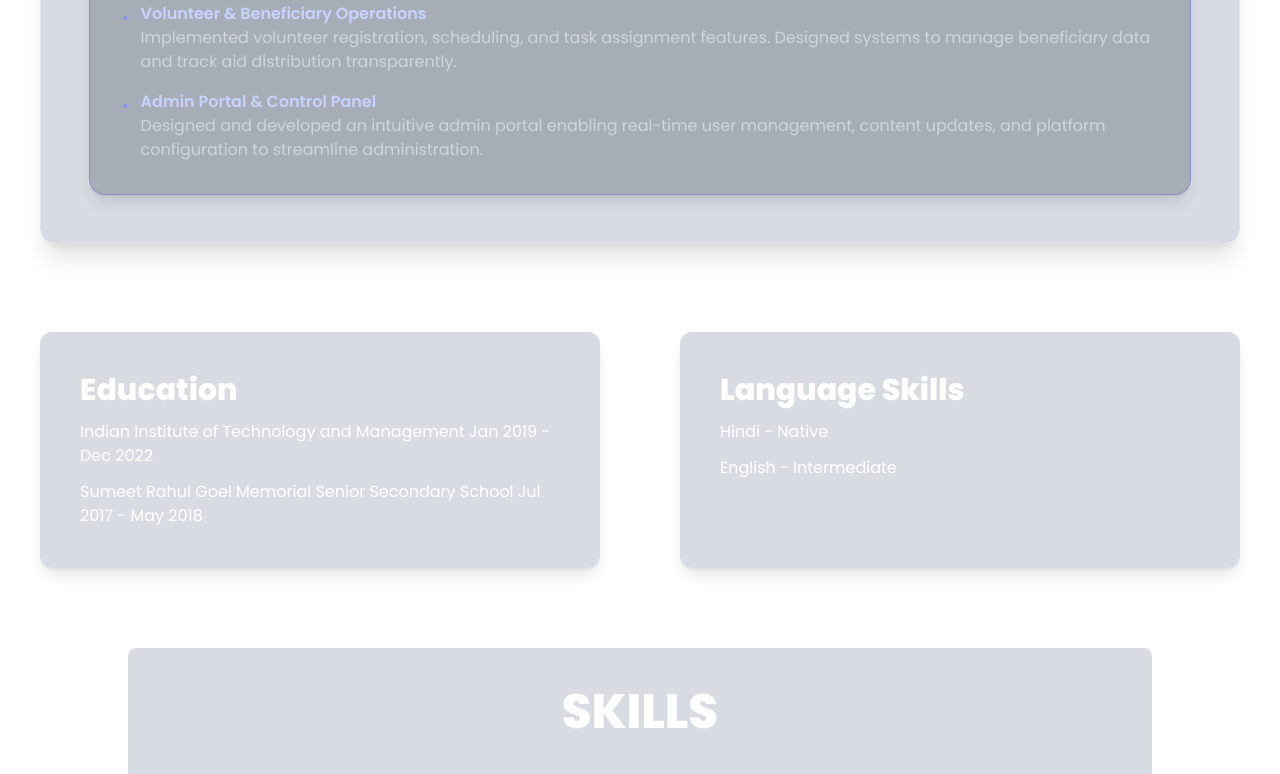
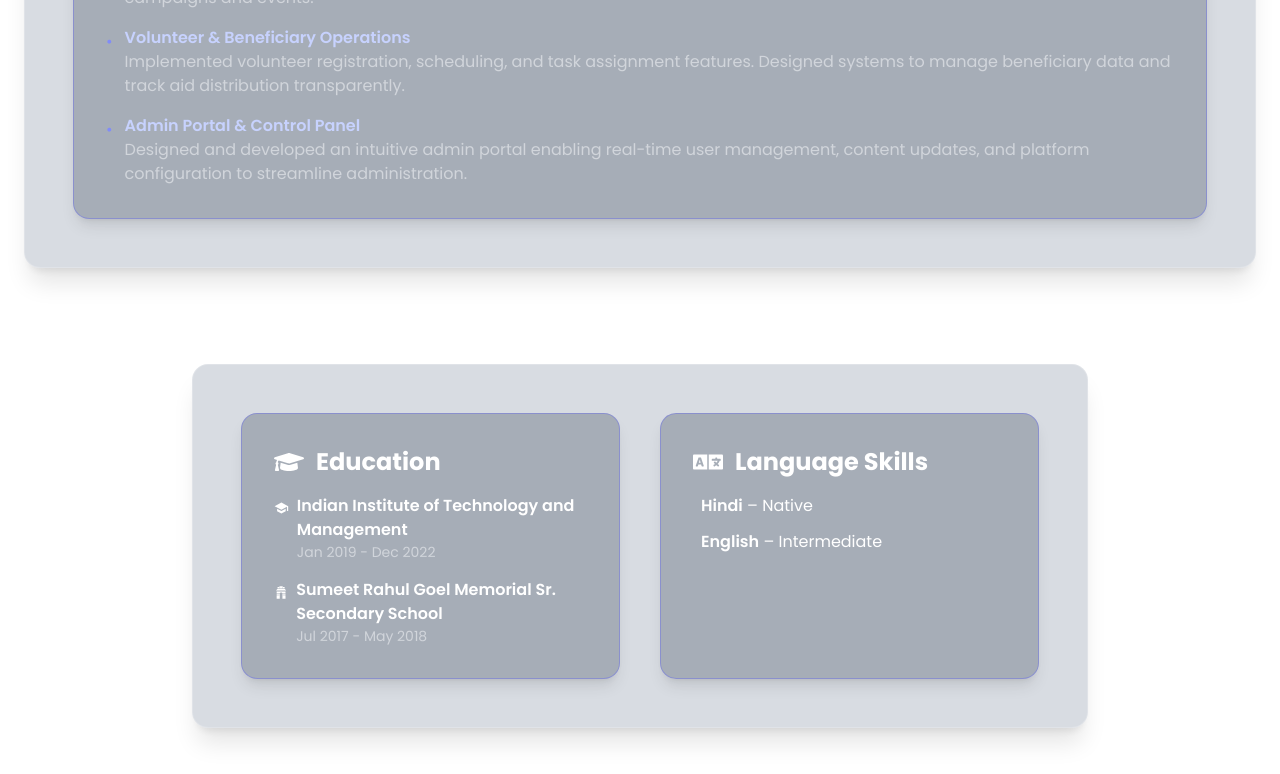
Before and after one commit to AnikaitShakya55/Project_Gallery, a React (Create React App) app: page / in a window 1280 px wide. Shown: the part 2000-2774 px from the top of the page. Built offline with nearby package versions, Linux system fonts and the light colour scheme.

Commit message:
fixing ui

```diff
--- /dev/null
+++ b/src/Components/About Page Data/EducationAndLanguage.js
@@ -0,0 +1,58 @@
+import { FaGraduationCap, FaLanguage } from "react-icons/fa";
+import { MdSchool } from "react-icons/md";
+import { GiIndiaGate } from "react-icons/gi";
+
+const EducationAndLanguage = () => {
+  return (
+    <section className="bg-slate-500 bg-opacity-25 p-2 md:p-12 my-12 rounded-2xl w-[95vw] md:w-[70vw] mx-auto font-sans text-gray-100 shadow-xl backdrop-blur-md border border-white/20">
+      <div className="lg:flex gap-10">
+        {/* Education Card */}
+        <article className="bg-slate-700 bg-opacity-30 rounded-2xl p-6 md:p-8 shadow-lg border border-indigo-500/40 hover:shadow-indigo-600/40 transition-shadow duration-300 min-w-60 w-full flex-1 mb-10 lg:mb-0">
+          <div className="flex items-center gap-3 mb-4">
+            <FaGraduationCap className="text-3xl text-white" />
+            <h2 className="text-2xl font-bold">Education</h2>
+          </div>
+          <div className="space-y-4">
+            <div className="flex items-start gap-2">
+              <MdSchool className="text-xl text-blue-300 mt-1" />
+              <div>
+                <p className="font-semibold">
+                  Indian Institute of Technology and Management
+                </p>
+                <p className="text-sm text-gray-300">Jan 2019 - Dec 2022</p>
+              </div>
+            </div>
+            <div className="flex items-start gap-2">
+              <GiIndiaGate className="text-xl text-green-300 mt-1" />
+              <div>
+                <p className="font-semibold">
+                  Sumeet Rahul Goel Memorial Sr. Secondary School
+                </p>
+                <p className="text-sm text-gray-300">Jul 2017 - May 2018</p>
+              </div>
+            </div>
+          </div>
+        </article>
+
+        {/* Language Skills Card */}
+        <article className="bg-slate-700 bg-opacity-30 rounded-2xl p-6 md:p-8 shadow-lg border border-indigo-500/40 hover:shadow-indigo-600/40 transition-shadow duration-300 w-full flex-1">
+          <div className="flex items-center gap-3 mb-4">
+            <FaLanguage className="text-3xl text-white" />
+            <h2 className="text-2xl font-bold">Language Skills</h2>
+          </div>
+          <ul className="space-y-3 pl-2">
+            <li>
+              <span className="font-semibold text-white">Hindi</span> – Native
+            </li>
+            <li>
+              <span className="font-semibold text-white">English</span> –
+              Intermediate
+            </li>
+          </ul>
+        </article>
+      </div>
+    </section>
+  );
+};
+
+export default EducationAndLanguage;
--- a/src/Components/About Page Data/ExperienceCard.js
+++ b/src/Components/About Page Data/ExperienceCard.js
@@ -64,8 +64,8 @@ const expArr = [
 
 const Experience = () => {
   return (
-    <section className=" bg-slate-500 bg-opacity-25 p-2 md:p-12 my-12 rounded-2xl max-w-7xl mx-auto font-sans text-gray-100 shadow-xl backdrop-blur-md border border-white/20">
-      <header className="text-center mb-14">
+    <section className=" bg-slate-500 bg-opacity-25 p-2 md:p-12 my-12 rounded-2xl max-w-7xl  font-sans text-gray-100 shadow-xl backdrop-blur-md border border-white/20">
+      <header className="text-center mb-5">
         <h1 className="text-4xl font-extrabold tracking-wide text-indigo-300 drop-shadow-md">
           EXPERIENCE
         </h1>
--- /dev/null
+++ b/src/Components/About Page Data/SkillsIcon.js
@@ -0,0 +1,49 @@
+import React from "react";
+import HtmlIcon from "../../Assests/html.png";
+import reactIcon from "../../Assests/atom.png";
+import cssIcon from "../../Assests/css-3.png";
+import javaIcon from "../../Assests/js.png";
+import nextIcon from "../../Assests/nextjs.png";
+import bootStrapIcon from "../../Assests/bootStrap.png";
+import nodeIcon from "../../Assests/nodejs.png";
+import tailwindIcon from "../../Assests/tailwind.png";
+import muiIcon from "../../Assests/muiLogo.png";
+import envIcon from "../../Assests/envLogo.png";
+
+const SkillsIcon = () => {
+  const iconStyle =
+    "h-14 w-14 md:h-16 md:w-16 transition-transform duration-200 hover:scale-110 drop-shadow-md";
+
+  const iconWrapper =
+    "w-20 h-20 flex items-center justify-center bg-white/5 rounded-lg";
+
+  return (
+    <section className="bg-slate-500 bg-opacity-25 p-2 md:p-12 my-12 rounded-2xl w-[95vw] md:w-[70vw] mx-auto font-sans text-gray-100 shadow-xl backdrop-blur-md border border-white/20">
+      <div className="flex justify-center mb-10">
+        <h1 className="text-4xl md:text-5xl font-extrabold tracking-wide">
+          SKILLS
+        </h1>
+      </div>
+
+      <div className="flex flex-wrap justify-center gap-8 md:gap-20">
+        {[HtmlIcon, cssIcon, javaIcon, reactIcon, nextIcon].map((icon, i) => (
+          <div key={i} className={iconWrapper}>
+            <img src={icon} alt={`Skill ${i}`} className={iconStyle} />
+          </div>
+        ))}
+      </div>
+
+      <div className="flex flex-wrap mt-4 mb-4 justify-center gap-8 md:gap-20">
+        {[nodeIcon, bootStrapIcon, tailwindIcon, muiIcon, envIcon].map(
+          (icon, i) => (
+            <div key={i + 5} className={iconWrapper}>
+              <img src={icon} alt={`Skill ${i + 5}`} className={iconStyle} />
+            </div>
+          )
+        )}
+      </div>
+    </section>
+  );
+};
+
+export default SkillsIcon;
--- a/src/Pages/AboutMe.js
+++ b/src/Pages/AboutMe.js
@@ -3,22 +3,14 @@ import { FaLinkedin } from "react-icons/fa6";
 import { FaGithub } from "react-icons/fa";
 import { RiInstagramFill } from "react-icons/ri";
 import myImg from "../Assests/akshxar.jpeg";
-import HtmlIcon from "../Assests/html.png";
-import reactIcon from "../Assests/atom.png";
-import cssIcon from "../Assests/css-3.png";
-import javaIcon from "../Assests/js.png";
-import nextIcon from "../Assests/nextjs.png";
-import bootStrapIcon from "../Assests/bootStrap.png";
-import nodeIcon from "../Assests/nodejs.png";
-import tailwindIcon from "../Assests/tailwind.png";
-import muiIcon from "../Assests/muiLogo.png";
-import envIcon from "../Assests/envLogo.png";
 import { Typewriter } from "react-simple-typewriter";
 import Experience from "../Components/About Page Data/ExperienceCard";
+import EducationAndLanguage from "../Components/About Page Data/EducationAndLanguage";
+import SkillsIcon from "../Components/About Page Data/SkillsIcon";
 
 const AboutMe = () => {
   return (
-    <div className="flex-col min-h-screen mx-10 mt-10">
+    <div className="flex flex-col items-center justify-center  min-h-screen  mt-10 px-3 sm:px-6 py-10">
       <div className="text-center px-3 sm:px-6 py-10 flex flex-col items-center">
         <h2 className="inline-block text-2xl sm:text-3xl md:text-4xl font-rubik py-4 px-6 sm:px-8 md:px-9 text-white bg-slate-500 bg-opacity-25 rounded-lg font-semibold">
           ANIKAIT SHAKYA
@@ -58,7 +50,7 @@ const AboutMe = () => {
           </p>
 
           {/* Short summary for mobile screens */}
-          <p className="block sm:hidden text-sm text-white font-source-code-pro leading-relaxed text-justify max-w-3xl mx-auto px-4">
+          <p className="block sm:hidden text-sm text-white font-source-code-pro leading-relaxed max-w-3xl mx-auto px-4">
             I'm a Full Stack Developer skilled in React.js, Node.js, and UI
             frameworks. Passionate about building clean, responsive apps with
             great UX.
@@ -103,94 +95,13 @@ const AboutMe = () => {
       <Experience />
 
       {/* EDUCATION */}
-      <section className="lg:flex h-auto rounded-lg gap-20">
-        <div className="text-left shadow-lg p-10 my-10 bg-slate-500 bg-opacity-25 rounded-xl flex-1">
-          <h1 className="text-3xl font-extrabold">Education</h1>
+      <EducationAndLanguage />
 
-          <p className="text-1xl pt-3">
-            Indian Institute of Technology and Management Jan 2019 - Dec 2022
-          </p>
-
-          <p className="text-1xl pt-3">
-            Sumeet Rahul Goel Memorial Senior Secondary School Jul 2017 - May
-            2018
-          </p>
-        </div>
-
-        <div className="text-left shadow-lg p-10 my-10 bg-slate-500 bg-opacity-25 rounded-xl flex-1">
-          <h1 className="text-3xl font-extrabold">Language Skills</h1>
-
-          <p className="text-1xl pt-3">Hindi - Native</p>
-
-          <p className="text-1xl pt-3">English - Intermediate</p>
-        </div>
-      </section>
-
-      {/* SKILLS */}
-      <section className="flex-col bg-slate-500 bg-opacity-25 p-5 my-10 rounded-lg max-w-screen-lg mx-auto">
-        <div className="flex justify-center gap-16 mt-5 mb-10">
-          <h1 className="text-5xl font-extrabold">SKILLS</h1>
-        </div>
-
-        <div className="flex flex-wrap justify-center gap-16">
-          <img
-            src={HtmlIcon}
-            className="h-8 transition-transform duration-150 hover:scale-75 sm:h-10 md:h-12 lg:h-14 xl:h-16"
-            alt="HTML Icon"
-          />
-          <img
-            src={cssIcon}
-            className="h-12 transition-transform duration-150 hover:scale-125 sm:h-10 md:h-12 lg:h-14 xl:h-16"
-            alt="CSS Icon"
-          />
-          <img
-            src={javaIcon}
-            className="h-12 transition-transform duration-150 hover:scale-75 sm:h-10 md:h-12 lg:h-14 xl:h-16"
-            alt="Java Icon"
-          />
-          <img
-            src={reactIcon}
-            className="h-12 transition-transform duration-150 hover:scale-125 sm:h-10 md:h-12 lg:h-14 xl:h-16"
-            alt="React Icon"
-          />
-          <img
-            src={nextIcon}
-            className="h-12 transition-transform duration-150 hover:scale-75 sm:h-10 md:h-12 lg:h-14 xl:h-16"
-            alt="Next.js Icon"
-          />
-        </div>
-
-        <div className="flex flex-wrap justify-center gap-16 mt-8">
-          <img
-            src={nodeIcon}
-            className="h-12 transition-transform duration-150 hover:scale-125 sm:h-10 md:h-12 lg:h-14 xl:h-16"
-            alt="node Icon"
-          />
-          <img
-            src={bootStrapIcon}
-            className="h-12 transition-transform duration-150 hover:scale-75 sm:h-10 md:h-12 lg:h-14 xl:h-16"
-            alt="Bootstrap Icon"
-          />
-          <img
-            src={tailwindIcon}
-            className="h-12 transition-transform duration-150 hover:scale-125 sm:h-10 md:h-12 lg:h-14 xl:h-16"
-            alt="Tailwind CSS Icon"
-          />
-          <img
-            src={muiIcon}
-            className="h-12 transition-transform duration-150 hover:scale-75 sm:h-10 md:h-12 lg:h-14 xl:h-16"
-            alt="MUI Icon"
-          />
-          <img
-            src={envIcon}
-            className="h-12 transition-transform duration-150 hover:scale-125 sm:h-10 md:h-12 lg:h-14 xl:h-16"
-            alt="Environment Icon"
-          />
-        </div>
-      </section>
+      {/* SKILLS ICON */}
+      <SkillsIcon />
 
       {/* TECHNICAL SKILLS */}
-      <section className="flex flex-col bg-slate-500 bg-opacity-25 p-8 mb-12 rounded-2xl max-w-5xl mx-auto shadow-lg backdrop-blur-sm">
+      <section className="bg-slate-500 bg-opacity-25 p-2 md:p-12 my-12 rounded-2xl w-[95vw] md:w-[70vw] mx-auto font-sans text-gray-100 shadow-xl backdrop-blur-md border border-white/20">
         <h1 className="text-3xl sm:text-4xl md:text-5xl font-bold text-center text-white mb-8 tracking-wide">
           Technical Skills
         </h1>
```
